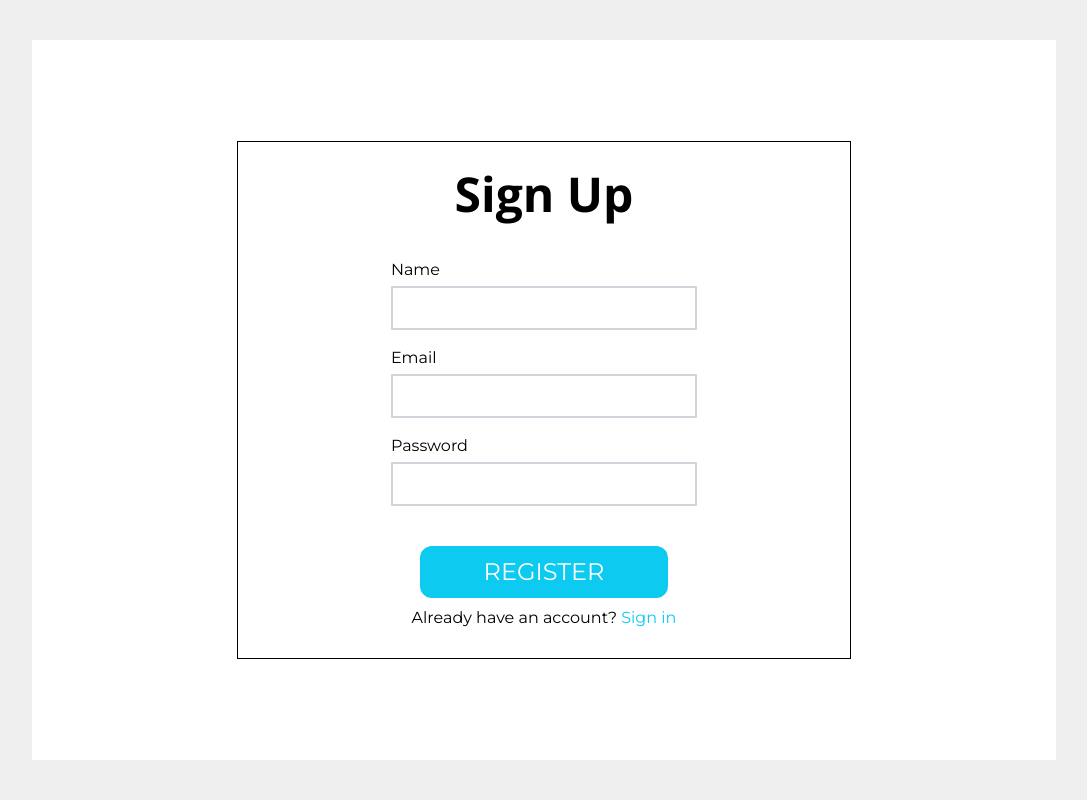
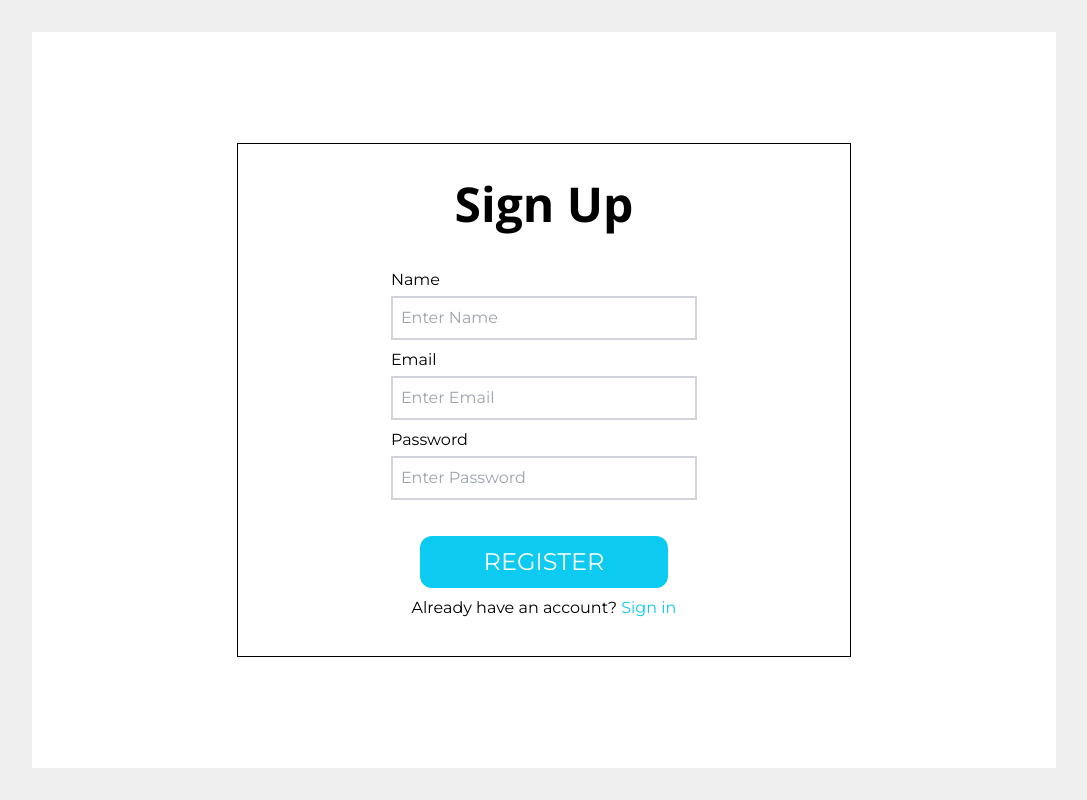
Before and after one commit to polarshipment/IT3202_Project, a React (Create React App) app in the folder client/: page /register in a window 1280 px wide. Shown: the whole page, without its empty margins (96-1183 px from the left). Built offline with nearby package versions, Linux system fonts and the light colour scheme.

Commit message:
prep register and login

```diff
--- a/client/src/pages/login/Login.js
+++ b/client/src/pages/login/Login.js
@@ -1,6 +1,7 @@
-import React, { useState } from 'react'
+import React, { useState } from 'react';
 import { Link } from 'react-router-dom';
-import axios from 'axios'
+import axios from 'axios';
+import Validation from './LoginValidation';
 
 function Login() {
   const[formData, setFormData] = useState({
@@ -8,15 +9,15 @@ function Login() {
     pass: ''
   })
 
+  const [errors, setErrors] = useState({});
+
   const handleChange = (e) => {
-    setFormData(prev => ({ ...prev, [e.target.email]: [e.target.pass] }));
+    setFormData(prev => ({ ...prev, [e.target.name]: [e.target.value] }));
   };
 
   const handleSubmit = (e) => {
     e.preventDefault();
-    axios.post('http://localhost:7000/login', {email, pass})
-    .then(res => console.log(res))
-    .catch(err => console.log(err));
+    setErrors(Validation(formData));
   }
 
   return (
@@ -32,20 +33,22 @@ function Login() {
               <input
                 type="email" name="email"
                 className="mt-1 p-2 w-full border-2 border-gray-300"
-                placeholder="Enter Email"
+                placeholder="Enter Email" required
                 onChange={handleChange}
               />
+              {errors.email && <span className="text-red-700 italic text-sm">{errors.email}</span>}
             </div>
             <div className="mb-10 w-2/4">
-              <label>Password</label>
+              <label htmlFor="pass">Password</label>
               <input
                 type="password" name="pass"
                 className="mt-1 p-2 w-full border-2 border-gray-300"
-                placeholder="Enter Password"
+                placeholder="Enter Password" required
                 onChange={handleChange}
               />
+              {errors.pass && <span className="text-red-700 italic text-sm">{errors.pass}</span>}
             </div>
-            <button className="bg-custom-skyblue text-white text-2xl px-16 py-[10px] rounded-xl">SUBMIT</button>
+            <button type="submit" className="bg-custom-skyblue text-white text-2xl px-16 py-[10px] rounded-xl">SUBMIT</button>
           </form>
 
           <p className="mt-2 mb-12">Don't have an account? <Link to='/register' className="text-custom-skyblue">Register here</Link></p>
--- /dev/null
+++ b/client/src/pages/login/LoginValidation.js
@@ -0,0 +1,25 @@
+function Validation(formData) {
+    let error = {}
+    const email_pattern = /^[^\s@]+@[^\s@]+\.[^\s@]+$/
+    const pass_pattern = /^.{8,}$/
+
+    if(formData.email === "") {
+        error.email = "Email should not be empty."
+    } else if (!email_pattern.test(formData.email)) {
+        error.email = "Enter a valid email address."
+    } else {
+        error.email = ""
+    }
+
+    if(formData.pass === "") {
+        error.pass = "Password should not be empty."
+    } else if (!pass_pattern.test(formData.pass)) {
+        error.pass = "Password must be at least 8 characters."
+    } else {
+        error.pass = ""
+    }
+
+    return error;
+}
+
+export default Validation;
--- a/client/src/pages/register/Register.js
+++ b/client/src/pages/register/Register.js
@@ -1,35 +1,69 @@
-import React from 'react'
+import React, { useState } from 'react';
 import { Link } from 'react-router-dom';
+import Validation from './RegisterValidation';
 
 function Register() {
+
+  const[formData, setFormData] = useState({
+    name: '',
+    email: '',
+    pass: ''
+  })
+
+  const [errors, setErrors] = useState({});
+
+  const handleChange = (e) => {
+    setFormData(prev => ({ ...prev, [e.target.name]: [e.target.value] }));
+  };
+
+  const handleSubmit = (e) => {
+    e.preventDefault();
+    setErrors(Validation(formData));
+  }
+
   return (
     <div className="h-screen w-screen bg-custom-grey1 flex justify-center items-center">
-      <div className="h-[90%] w-4/5 bg-white flex justify-center items-center">
+      <div className="h-[92%] w-4/5 bg-white flex justify-center items-center">
         <div className="w-3/5 border border-black flex flex-col items-center justify-center">
-          <h1 className="font-['Open_Sans'] font-bold text-5xl mb-10 mt-7">Sign Up</h1>
-          <div className="mb-4 w-2/4">
-            <label>Name</label>
-            <input type="text"
+
+          <h1 className="font-['Open_Sans'] font-bold text-5xl mb-10 mt-9">Sign Up</h1>
+
+          <form onSubmit={handleSubmit} className="w-full flex flex-col items-center">
+            <div className="mb-2 w-2/4">
+              <label htmlFor="name">Name</label>
+              <input
+                type="text" name="name"
                 className="mt-1 p-2 w-full border-2 border-gray-300"
-              // onChange={ e => setPrice(e.target.value)}
+                placeholder="Enter Name" required
+                onChange={handleChange}
               />
+              {errors.name && <span className="text-red-700 italic text-sm">{errors.name}</span>}
             </div>
-          <div className="mb-4 w-2/4">
-            <label>Email</label>
-            <input type="text"
+            <div className="mb-2 w-2/4">
+              <label htmlFor="email">Email</label>
+              <input
+                type="email" name="email"
                 className="mt-1 p-2 w-full border-2 border-gray-300"
-              // onChange={ e => setPrice(e.target.value)}
+                placeholder="Enter Email" required
+                onChange={handleChange}
               />
+              {errors.email && <span className="text-red-700 italic text-sm">{errors.email}</span>}
             </div>
-          <div className="mb-10 w-2/4">
-            <label>Password</label>
-            <input type="password"
+            <div className="mb-9 w-2/4">
+              <label htmlFor="pass">Password</label>
+              <input
+                type="password" name="pass"
                 className="mt-1 p-2 w-full border-2 border-gray-300"
-              // onChange={ e => setPrice(e.target.value)}
+                placeholder="Enter Password" required
+                onChange={handleChange}
               />
+              {errors.pass && <span className="text-red-700 italic text-sm">{errors.pass}</span>}
             </div>
-          <Link to='/user' className="bg-custom-skyblue text-white text-2xl px-16 py-[10px] rounded-xl">REGISTER</Link>
-          <p className="mt-2 mb-7">Already have an account? <Link to='/' className="text-custom-skyblue">Sign in</Link></p>
+            <button type="submit" className="bg-custom-skyblue text-white text-2xl px-16 py-[10px] rounded-xl">REGISTER</button>
+          </form>
+
+          <p className="mt-2 mb-9">Already have an account? <Link to='/' className="text-custom-skyblue">Sign in</Link></p>
+
         </div>
       </div>
     </div>
--- /dev/null
+++ b/client/src/pages/register/RegisterValidation.js
@@ -0,0 +1,31 @@
+function Validation(formData) {
+    let error = {}
+    const email_pattern = /^[^\s@]+@[^\s@]+\.[^\s@]+$/
+    const pass_pattern = /^.{8,}$/
+
+    if(formData.name === "") {
+        error.name = "Name should not be empty."
+    } else {
+        error.name = ""
+    }
+
+    if(formData.email === "") {
+        error.email = "Email should not be empty."
+    } else if (!email_pattern.test(formData.email)) {
+        error.email = "Enter a valid email address."
+    } else {
+        error.email = ""
+    }
+
+    if(formData.pass === "") {
+        error.pass = "Password should not be empty."
+    } else if (!pass_pattern.test(formData.pass)) {
+        error.pass = "Password must be at least 8 characters."
+    } else {
+        error.pass = ""
+    }
+
+    return error;
+}
+
+export default Validation;
```
Also changed, not shown: 1 other file (tests, documents, lock files or other folders). Lines whose indentation alone changed are shown as unchanged.
